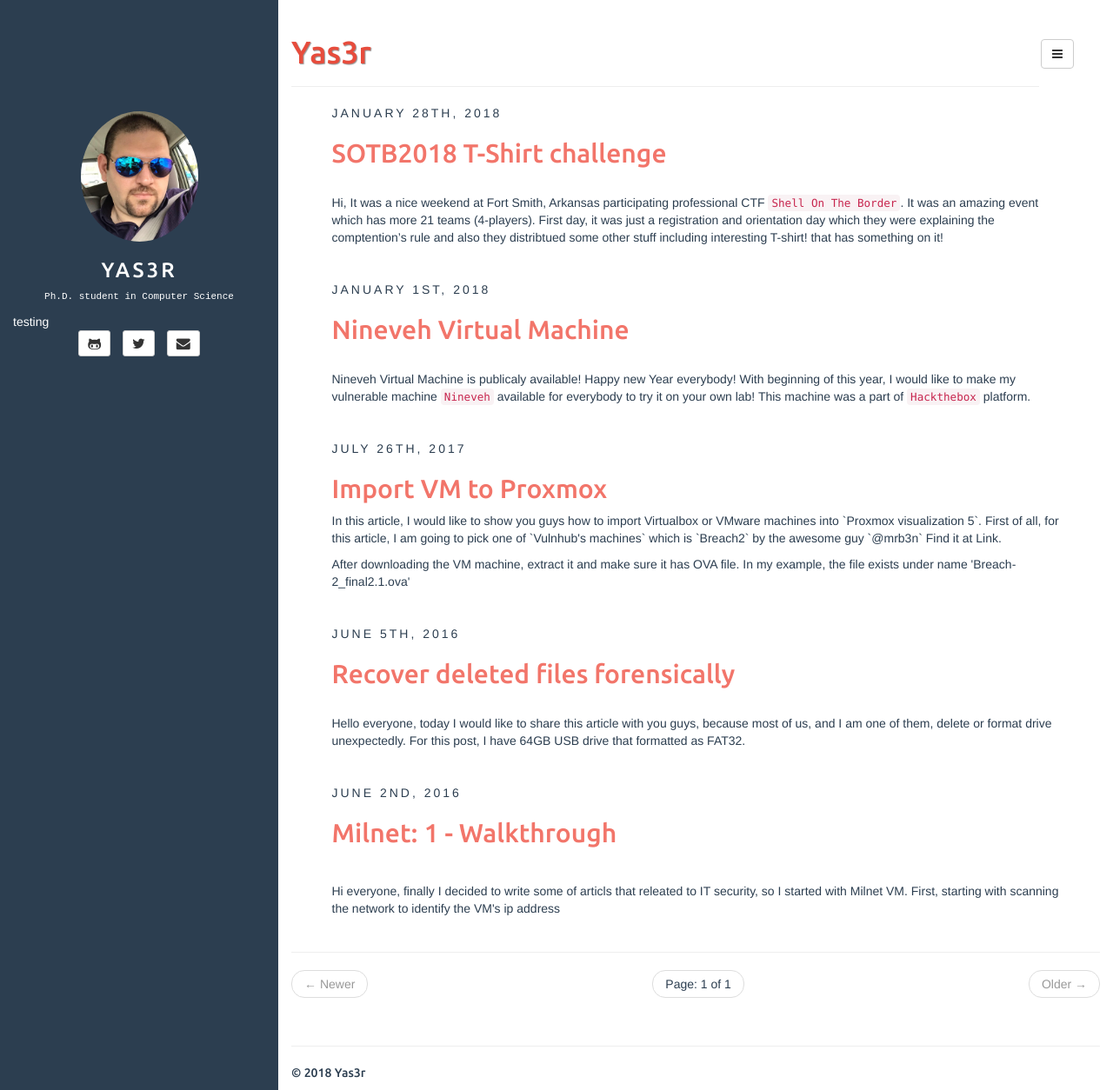
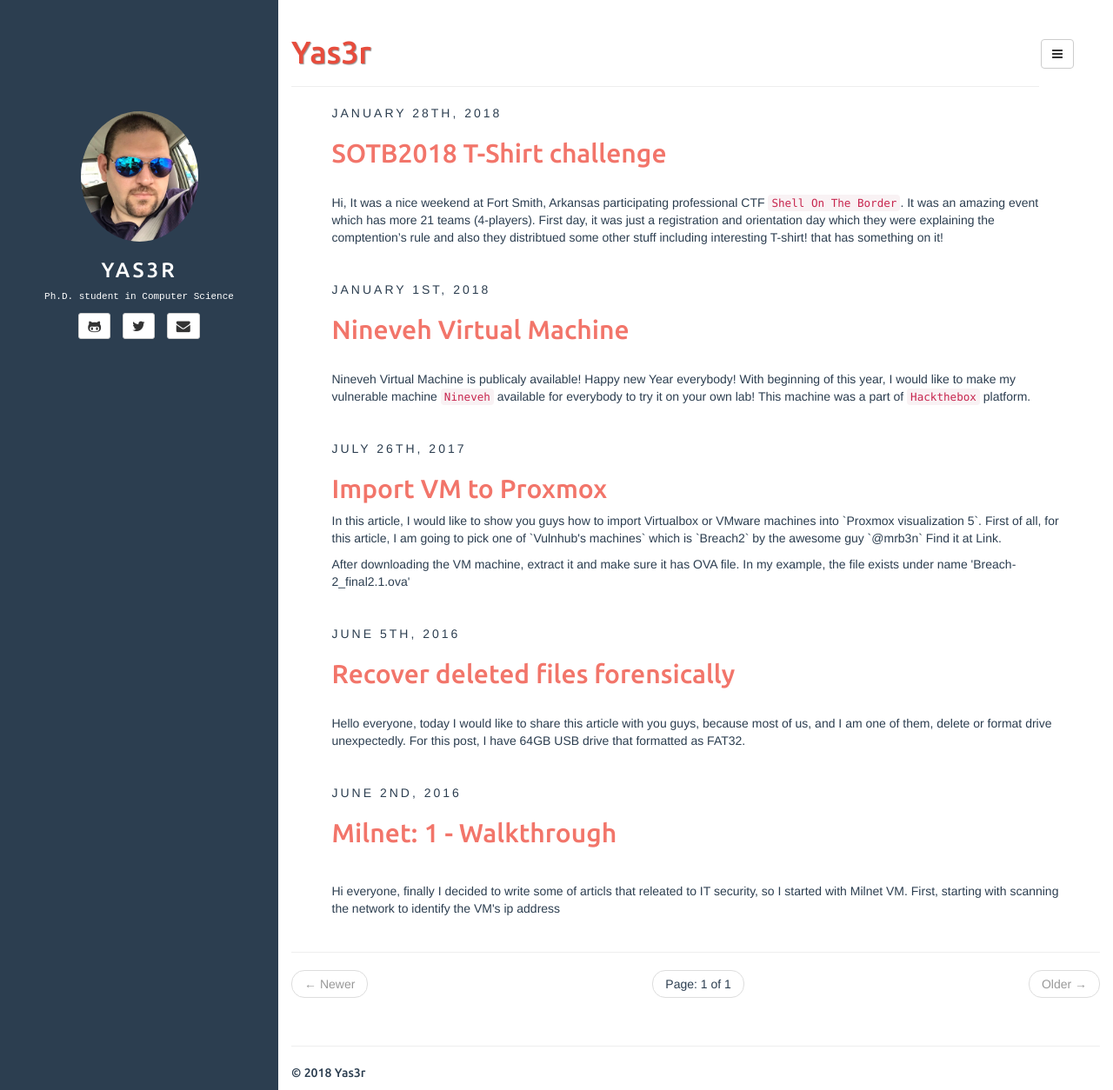
Before and after one commit to yaserfaraj/yaserfaraj.github.io, a Jekyll site: the page built from index.html, in a window 1280 px wide and 1254 px high. Shown: the whole window at 87% size. Built offline with Jekyll 4.4.1, drawn with Linux system fonts in a browser that asks for light colours; the list of posts is cut into pages by our own code.

```diff
--- a/_includes/sidebar.html
+++ b/_includes/sidebar.html
@@ -13,9 +13,8 @@
 	{{ site.author.bio }}
 </div>
 {% endif %}
-testing
-		{% if site.author.hackthebox %}
-			<script src="{{ site.author.hackthebox }}"></script>
+		{% if site.author.hackthbox %}
+			{{ site.author.hackthebox }}
 		{% endif  %}
 
 <div id="contact-list" class="text-center">
```
